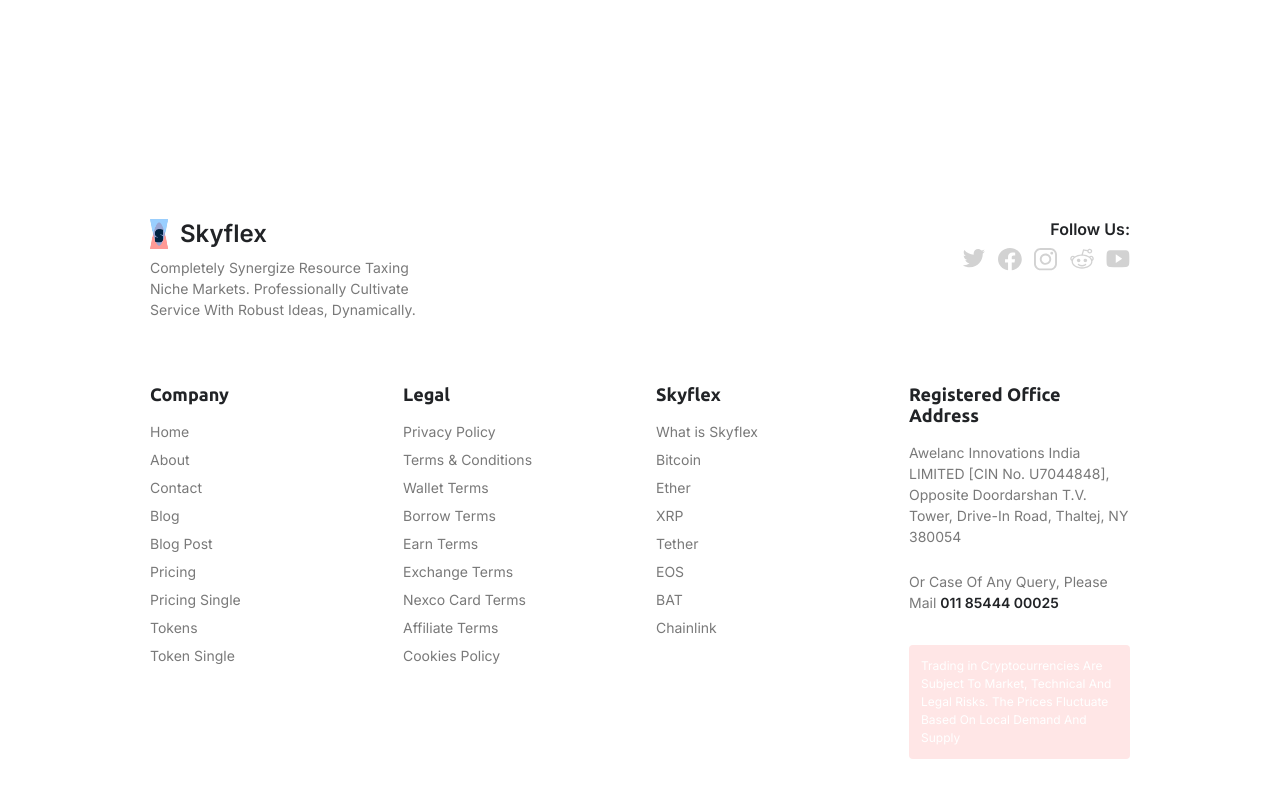
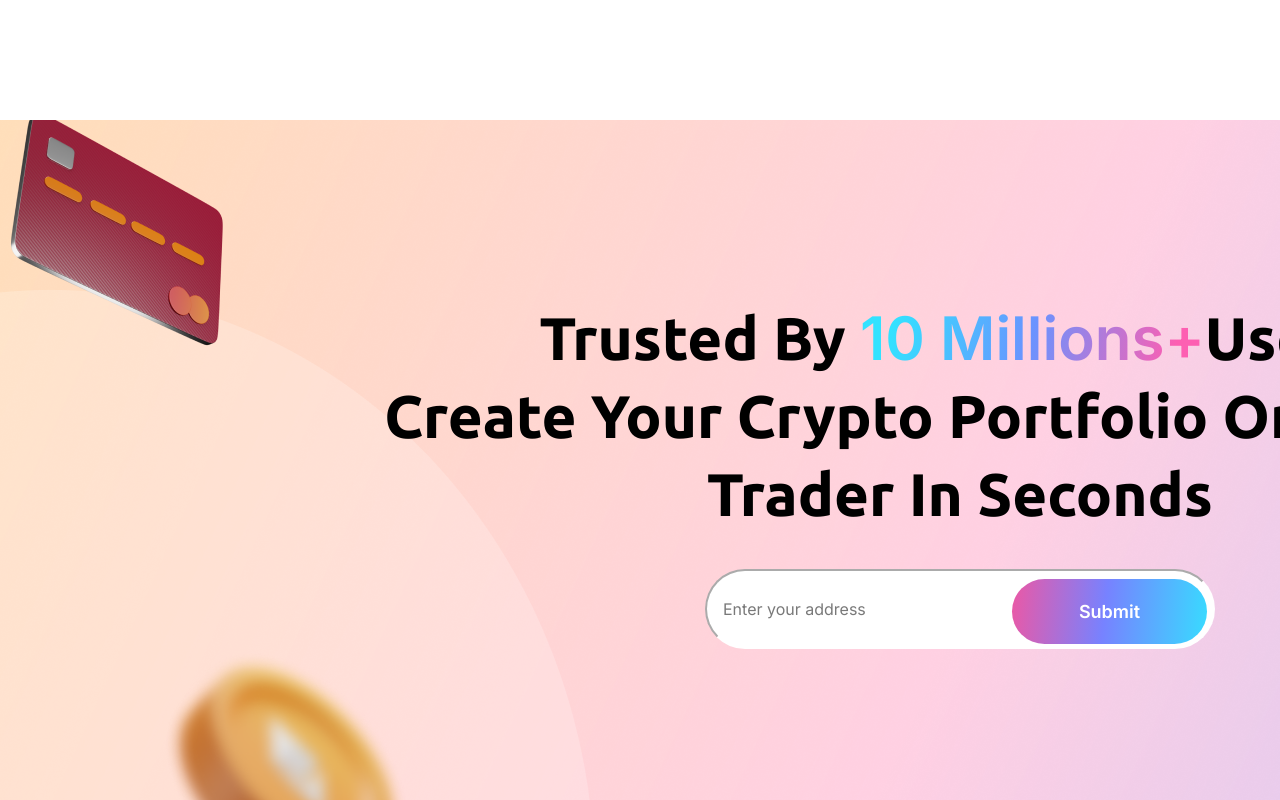
Before and after one commit to evgenijkadyrov/sandlesCrypto, a React (Vite) app: page / in a window 1280 px wide. Shown: the part 10300-11100 px from the top of the page. Built offline with nearby package versions, Linux system fonts and the light colour scheme.

Commit message:
feat:add contactUsSection;

```diff
--- /dev/null
+++ b/src/components/ContactUsSection/AdressInput/index.tsx
@@ -0,0 +1,37 @@
+import { useState } from 'react';
+
+import { Button } from '@/components/Button';
+
+import styles from './styles.module.css';
+
+export function AddressInput() {
+	const [address, setAddress] = useState<string>('');
+
+	const handleSubmit = () => {
+		if (address.trim()) {
+			console.log('Submitted address:', address);
+			setAddress('');
+		}
+	};
+
+	return (
+		<div className={styles.inputContainer}>
+			<input
+				type="text"
+				value={address}
+				onChange={(e) => setAddress(e.target.value)}
+				placeholder="Enter your address"
+				className={styles.input}
+			/>
+			<Button
+				variant="primary"
+				size="mediumL"
+				onClick={handleSubmit}
+				disabled={!address.trim()}
+				className={styles.submitButton}
+			>
+				Submit
+			</Button>
+		</div>
+	);
+}
--- /dev/null
+++ b/src/components/ContactUsSection/AdressInput/styles.module.css
@@ -0,0 +1,53 @@
+.inputContainer {
+    position: relative;
+    display: inline-flex;
+    align-items: center;
+    justify-content: center;
+    width: 510px;
+    max-width: 100%;
+    margin-top: 36px;
+
+}
+
+.input {
+    width: 100%;
+    height: 80px;
+    padding: 12px 100px 12px 16px;
+    border-radius: 90px;
+    border-color: var(--color-white);;
+    font-size: 16px;
+    color: var(--color-dark);
+    background-color: var(--color-white);
+    outline: none;
+    transition: border-color 0.3s ease;
+}
+
+.input:focus {
+    border-color: var(--color-blue);
+    box-shadow: 0 0 0 2px rgba(0, 123, 255, 0.2);
+}
+
+.input::placeholder {
+    color: var(--color-gray);
+}
+
+.submitButton {
+    position: absolute;
+    right: 8px;
+    top: 10px;
+}
+
+@media (max-width: 767px) {
+    .inputContainer {
+        width: 100%;
+    }
+
+    .input {
+        padding: 10px 90px 10px 12px;
+        font-size: 14px;
+    }
+
+    .submitButton {
+        right: 6px;
+    }
+}
--- /dev/null
+++ b/src/components/ContactUsSection/config.tsx
@@ -0,0 +1,11 @@
+import styles from './styles.module.css';
+
+export const TITLE = (
+	<>
+		Trusted by <span className={styles.colorText}>10 Millions+</span>Users.
+		<br />
+		Create your crypto portfolio on Skyflex
+		<br />
+		Trader in seconds
+	</>
+);
--- /dev/null
+++ b/src/components/ContactUsSection/index.tsx
@@ -0,0 +1,16 @@
+import { AddressInput } from '@/components/ContactUsSection/AdressInput';
+
+import { TITLE } from './config';
+
+import styles from './styles.module.css';
+
+export const ContactUsSection = () => {
+	return (
+		<div className={styles.section}>
+			<div className={styles.container}>
+				<div className={styles.title}>{TITLE}</div>
+				<AddressInput />
+			</div>
+		</div>
+	);
+};
--- /dev/null
+++ b/src/components/ContactUsSection/styles.module.css
@@ -0,0 +1,63 @@
+.section {
+    height: 708px;
+    width: 1920px;
+    background-image: url('public/images/share-background.png');
+    background-repeat: no-repeat;
+    background-position: center;
+    background-size: contain;
+    display: flex;
+    justify-content: center;
+    align-items: center;
+}
+
+.colorText {
+    background: linear-gradient(
+            103.93deg,
+            rgba(51, 226, 255, 1) 10.35%,
+            rgba(106, 147, 255, 1) 49.75%,
+            rgba(253, 95, 178, 1) 90.17%
+    );
+    -webkit-background-clip: text;
+    -webkit-text-fill-color: transparent;
+}
+
+.container {
+    width: 1400px;
+    display: flex;
+    flex-direction: column;
+    justify-content: center;
+    align-items: center;
+
+}
+
+.title {
+    font-family: Ubuntu;
+    font-weight: 700;
+    font-size: 60px;
+    line-height: 130%;
+    letter-spacing: 0;
+    text-align: center;
+    text-transform: capitalize;
+
+}
+
+.inputContainer {
+    margin-top: 36px;
+    display: flex;
+    justify-content: center;
+    align-items: center;
+}
+
+.input {
+    width: 510px;
+    height: 80px;
+    border-radius: 90px;
+    position: relative;
+
+}
+
+.button {
+    position: absolute;
+    top: 10px;
+    left: 360px;
+}
--- a/src/pages/Home/index.tsx
+++ b/src/pages/Home/index.tsx
@@ -1,5 +1,6 @@
 import { AboutUs } from '@/components/AboutUs';
 import { ClientLogo } from '@/components/ClientLogo';
+import { ContactUsSection } from '@/components/ContactUsSection';
 import { Counter } from '@/components/Counter';
 import { Footer } from '@/components/Footer';
 import { Header } from '@/components/Header';
@@ -36,6 +37,7 @@ With Crypto"
 			<TestimonialSection />
 			<MobileSection />
 			<NewsSection />
+			<ContactUsSection />
 			<Layout>
 				<Footer />
 			</Layout>
```
Also changed, not shown: public/images/share-background.png (added).
